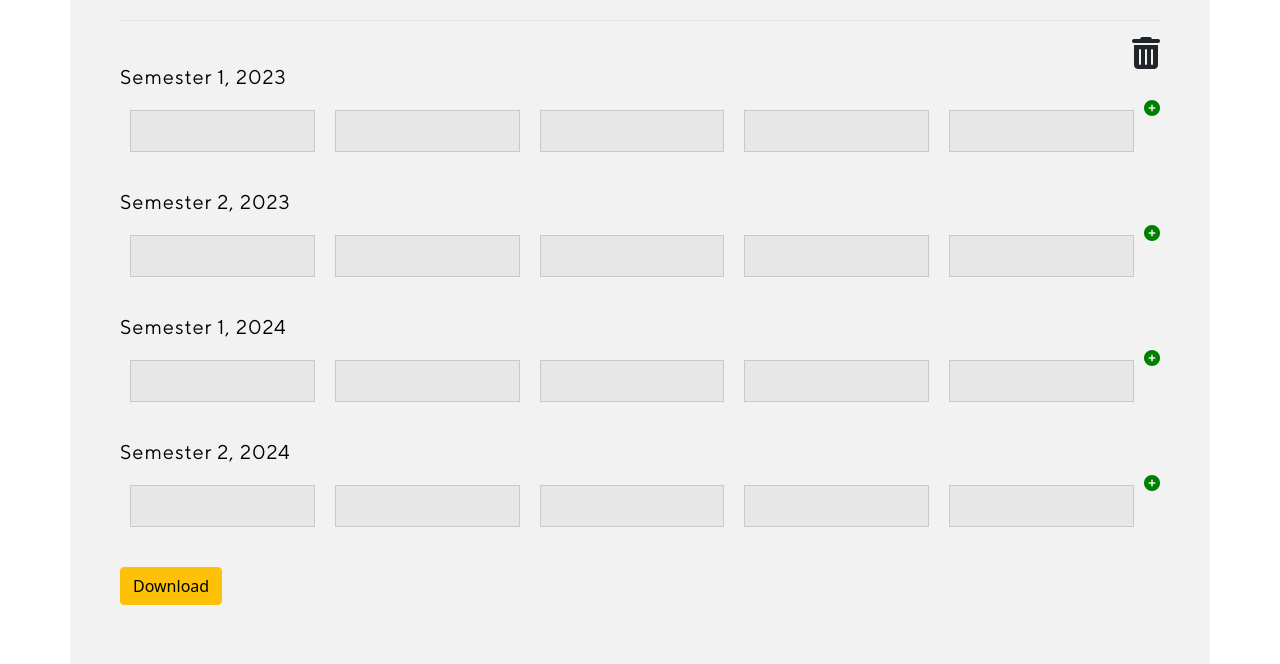
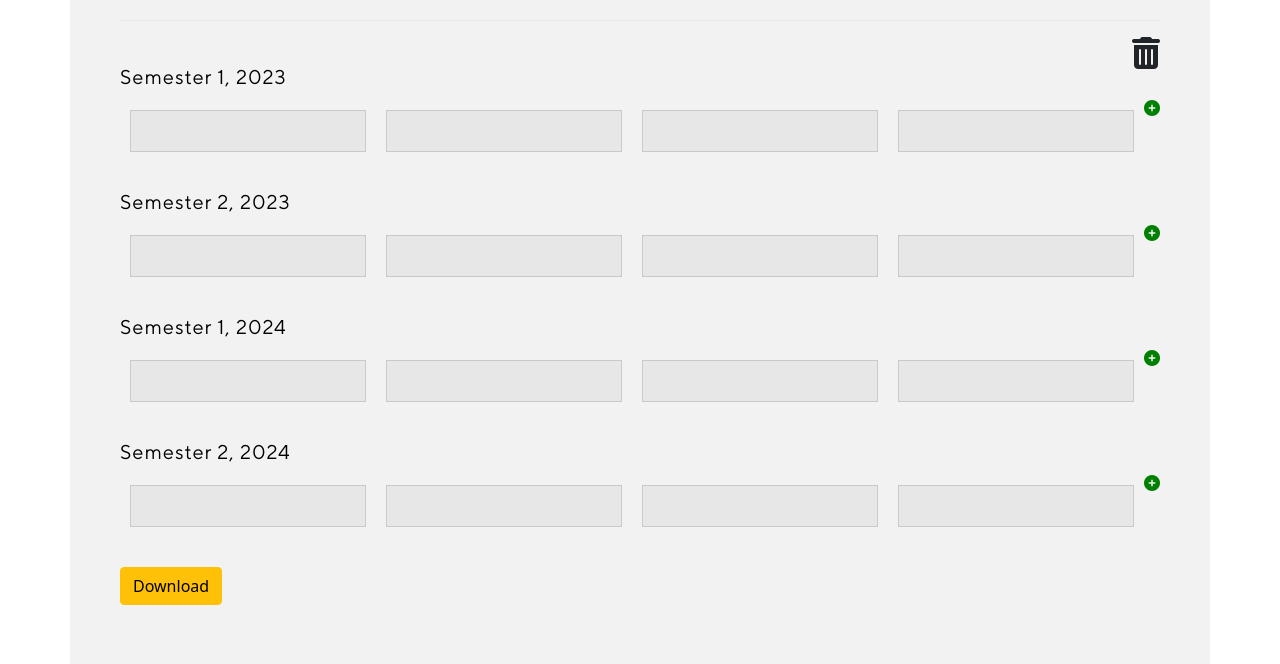
Before and after one commit to QianrXU/Study-Planner, a Flask app: template app/templates/3grid-createstudyplan.html in a window 1280 px wide. Shown: the part 717-1381 px from the top of the page. Run offline with Flask 2, Linux system fonts and the light colour scheme; the template is opened without the code that fills it, so the values that code supplies are empty; some libraries are stand-ins or nearby versions.

Commit message:
Fixed default overloading

```diff
--- a/app/templates/3grid-createstudyplan.html
+++ b/app/templates/3grid-createstudyplan.html
@@ -46,7 +46,7 @@
               <div class="target" id="year1sem1_2" ondrop="drop(event)" ondragover="allowDrop(event)"></div>
               <div class="target" id="year1sem1_3" ondrop="drop(event)" ondragover="allowDrop(event)"></div>
               <div class="target" id="year1sem1_4" ondrop="drop(event)" ondragover="allowDrop(event)"></div>
-              <div class="target" id="year1sem1_5" ondrop="drop(event)" ondragover="allowDrop(event)"></div>  <!-- if overloading, unhide -->
+              <div class="target" id="year1sem1_5" ondrop="drop(event)" ondragover="allowDrop(event)" style="display: none;"></div>  <!-- if overloading, unhide -->
              <!--Font awesome icon that will able to add new unit in the selector- Ancy-->
               <i class="fa fa-plus-circle icon" aria-hidden="true" id = 'add_unit_sem1' onclick="addSem11OverLoad()" ></i>
              <!-- <button id = 'add_unit_sem1' onclick="addSem11OverLoad()">Click Me</button> -->
@@ -58,7 +58,7 @@
               <div class="target" id="year1sem2_2" ondrop="drop(event)" ondragover="allowDrop(event)"></div>
               <div class="target" id="year1sem2_3" ondrop="drop(event)" ondragover="allowDrop(event)"></div>
               <div class="target" id="year1sem2_4" ondrop="drop(event)" ondragover="allowDrop(event)"></div>
-              <div class="target" id="year1sem2_5" ondrop="drop(event)" ondragover="allowDrop(event)" ></div>  <!-- if overloading, unhide -->
+              <div class="target" id="year1sem2_5" ondrop="drop(event)" ondragover="allowDrop(event)" style="display: none;"></div>  <!-- if overloading, unhide -->
                <!--Font awesome icon that will able to add new unit in the selector- Ancy-->
               <i class="fa fa-plus-circle icon" aria-hidden="true" id = 'add_unit_sem2' onclick="addSem12OverLoad()" ></i>
             </div>
@@ -69,7 +69,7 @@
               <div class="target" id="year1sem2_2" ondrop="drop(event)" ondragover="allowDrop(event)"></div>
               <div class="target" id="year1sem2_3" ondrop="drop(event)" ondragover="allowDrop(event)"></div>
               <div class="target" id="year1sem2_4" ondrop="drop(event)" ondragover="allowDrop(event)"></div>
-              <div class="target" id="year2sem1_5" ondrop="drop(event)" ondragover="allowDrop(event)" ></div>  <!-- if overloading, unhide -->
+              <div class="target" id="year2sem1_5" ondrop="drop(event)" ondragover="allowDrop(event)" style="display: none;" ></div>  <!-- if overloading, unhide -->
                <!--Font awesome icon that will able to add new unit in the selector- Ancy-->
               <i class="fa fa-plus-circle icon" aria-hidden="true" id = 'add_unit_sem3' onclick="addSem21OverLoad()" ></i>
 
@@ -81,7 +81,7 @@
               <div class="target" id="year1sem2_2" ondrop="drop(event)" ondragover="allowDrop(event)"></div>
               <div class="target" id="year1sem2_3" ondrop="drop(event)" ondragover="allowDrop(event)"></div>
               <div class="target" id="year1sem2_4" ondrop="drop(event)" ondragover="allowDrop(event)"></div>
-              <div class="target" id="year2sem2_5" ondrop="drop(event)" ondragover="allowDrop(event)" ></div>  <!-- if overloading, unhide -->
+              <div class="target" id="year2sem2_5" ondrop="drop(event)" ondragover="allowDrop(event)" style="display: none;" ></div>  <!-- if overloading, unhide -->
                <!--Font awesome icon that will able to add new unit in the selector- Ancy-->
               <i class="fa fa-plus-circle icon" aria-hidden="true" id = 'add_unit_sem4' onclick="addSem22OverLoad()" ></i>
             </div>
```
